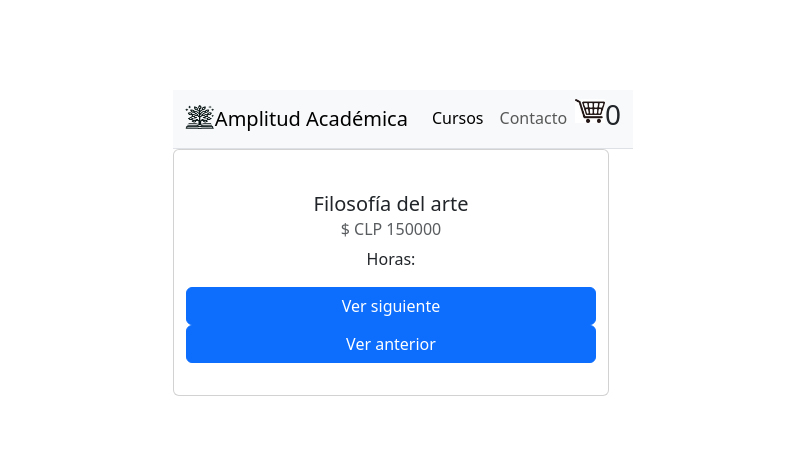
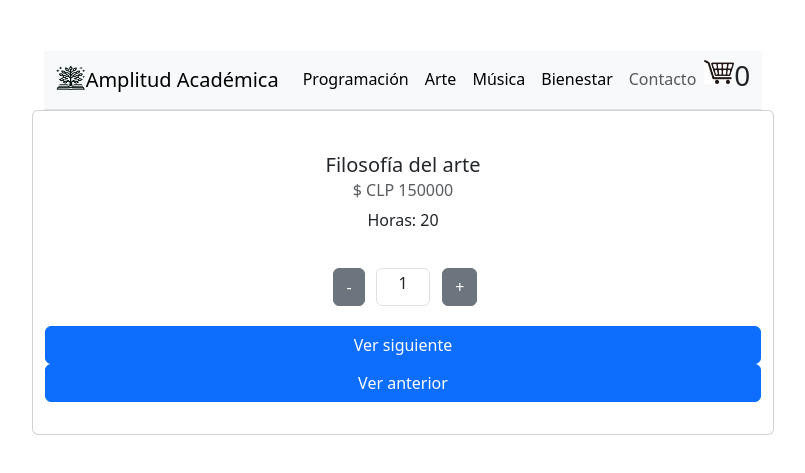
Before and after one commit to alexslater/catalogocursos, a React (Vite) app: page /detalle/1 in a window 1280 px wide. Shown: the part 157-630 px from the top of the page, without its empty margins (237-1042 px from the left). Built offline with nearby package versions, Linux system fonts and the light colour scheme.

Commit message:
Avance segunda entrega

```diff
--- a/src/App.jsx
+++ b/src/App.jsx
@@ -8,25 +8,25 @@ import ItemCount from './components/ItemCount/ItemCount'
 import './css/style.css'
 import ItemListContainer from './components/ItemListContainer/ItemListContainer'
 import { ItemDetailContainer } from './components/ItemDetailContainer/ItemDetailContainer'
+import {BrowserRouter, Routes, Route} from 'react-router-dom'
 
 function App() {
 
   return (
-    <div className='container'>
-      <div className="row">
-        <NavBar />
-      </div>
-      <div className='row'>
-        <ItemDetailContainer />
-      </div>
+    <BrowserRouter>
 
-     { /*
-      <div className='row'>
-        <ItemListContainer />
-      </div>
-      */
-      }
-    </div>
+
+      <NavBar />
+
+      <Routes>
+        <Route path="/" element={<ItemListContainer />} />
+        <Route path="/:categoriaID" element={<ItemListContainer />} />
+        <Route path="/detalle/:idcurso" element={<ItemDetailContainer />} />
+
+      </Routes>
+
+    </BrowserRouter>
+
 
   )
 }
--- a/src/asyncMock.js
+++ b/src/asyncMock.js
@@ -1,47 +1,75 @@
-// Mock del backend para el proyecto.
+//Mock API
+
+const categorias = [
+    {
+        "id_cat": 1,
+        "categoria": "Programación"
+
+    },
+    {
+        "id_cat": 2,
+        "categoria": "Arte"
+    },
+    {
+        "id_cat": 3,
+        "categoria": "Música"
+    },
+    {
+        "id_cat": 4,
+        "categoria": "Bienestar"
+    }
+]
 
 const cursos = [
     {
         "id": 1,
         "nombre_curso": "Introducción a la programación",
         "horas": 40,
-        "valor": 250000
+        "valor": 250000,
+        "categoria": "Programación"
     },
     {
         "id": 2,
         "nombre_curso": "Filosofía del arte",
         "horas": 20,
-        "valor": 150000
+        "valor": 150000,
+        "categoria": "Arte"
+
     },
     {
         "id": 3,
         "nombre_curso": "Teoría musical",
         "horas": 40,
-        "valor": 300000
+        "valor": 300000,
+        "categoria": "Música"
     },
     {
         "id": 4,
         "nombre_curso": "Bajo eléctrico",
         "horas": 20,
-        "valor": 140000
+        "valor": 140000,
+        "categoria": "Música"
     },
     {
         "id": 5,
         "nombre_curso": "Programación en ReactJS",
         "horas": 30,
-        "valor": 180000
+        "valor": 180000,
+        "categoria": "Programación"
     },
     {
         "id": 6,
         "nombre_curso": "Excel básico",
         "horas": 10,
-        "valor": 40000
+        "valor": 40000,
+        "categoria": "Programación"
     },
     {
         "id": 7,
         "nombre_curso": "Mindfulness",
         "horas": 20,
-        "valor": 25000
+        "valor": 25000,
+        "categoria": "Bienestar"
     }
 ]
 
@@ -58,6 +86,37 @@ export const getCursos = () => {
 
 }
 
+export const getCategorias = () => {
+
+    // Retorna el listado de categorías que está en la BD.
+
+    return new Promise((resolve, reject) => {
+        setTimeout(() => {
+            resolve(categorias)
+            reject("Error al obtener el listado de categorias")
+        }
+    )
+    }, 600)
+
+}
+
+export const getCursosCategoria = (categoria) => {
+
+    // Retorna todos los productos en una categoría definida
+    let cursos_categoria = []
+    return new Promise((resolve, reject) => {
+        setTimeout(() => {
+            for(const c of cursos) {
+                if(categoria === c.categoria)
+                    cursos_categoria.push(c)
+            }
+            resolve(cursos_categoria)
+            reject("Error al obtener los cursos!")
+        })
+    }, 600)
+
+}
+
 export const getCurso = (id) => {
 
     return new Promise((resolve, reject) => {
--- a/src/components/ItemCurso/ItemCurso.jsx
+++ b/src/components/ItemCurso/ItemCurso.jsx
@@ -1,16 +1,17 @@
 import React from 'react'
+import { Link } from 'react-router-dom'
 
 const ItemCurso = (props) => {
 
     const {curso} = props
-    const {id, nombre_curso, horas, valor} = curso
+    const {id, nombre_curso, valor} = curso
 
     return (
         <div key={id} className='card'>
             <h5 className='card-title'>{nombre_curso}</h5>
             <h6 className="card-subtitle mb-2 text-body-secondary">$ CLP {valor}</h6>
-            <p className='card-text'>Horas: {horas}</p>
             <p>{props.children}</p>
+            <Link to={`/detalle/${id}`}>Ver detalle</Link>
         </div>
     )
 
--- a/src/components/ItemDetail/ItemDetail.jsx
+++ b/src/components/ItemDetail/ItemDetail.jsx
@@ -1,4 +1,5 @@
 import React, { useState, useEffect } from "react";
+import ItemCount from "../ItemCount/ItemCount";
 
 export const ItemDetail = ({curso, mostrarSiguiente, mostrarAnterior}) => {
 
@@ -7,12 +8,15 @@ export const ItemDetail = ({curso, mostrarSiguiente, mostrarAnterior}) => {
     <div key={curso.id} className='card'>
         <h5 className='card-title'>{curso.nombre_curso}</h5>
         <h6 className="card-subtitle mb-2 text-body-secondary">$ CLP {curso.valor}</h6>
-        <p className='card-text'>Horas: {curso.classNamehoras}</p>
+        <p className='card-text'>Horas: {curso.horas}</p>
         <div className="col">
 
         </div>
+        <ItemCount />
         <button className="btn btn-primary" onClick={mostrarSiguiente}>Ver siguiente</button>
         <button className="btn btn-primary" onClick={mostrarAnterior}>Ver anterior</button>
+
+
     </div>
 
     </>
--- a/src/components/ItemDetailContainer/ItemDetailContainer.jsx
+++ b/src/components/ItemDetailContainer/ItemDetailContainer.jsx
@@ -1,31 +1,37 @@
 import React, { useState, useEffect } from "react";
 import { getCurso } from '../../asyncMock'
 import { ItemDetail } from "../ItemDetail/ItemDetail";
+import { useNavigate, useParams } from "react-router-dom";
 
 
 
 export const ItemDetailContainer = (props) => {
 
+    const { idcurso } = useParams()
     const [curso, setCurso] = useState({})
     const [cargando, setCargando] = useState(true)
-    const [cursoID, setCursoID] = useState(1)
+    const [cursoID, setCursoID] = useState(idcurso)
+    const navigate = useNavigate()
+
+
 
     const mostrarSiguiente = () => {
-        // Agregar acá comportamiento para evitar que se muestren numeros mayores al max ID
-        setCursoID(cursoID + 1)
+        let ruta = idcurso*1 + 1
+        navigate(`/detalle/${ruta}`)
     }
 
     const mostrarAnterior = () => {
-        if (cursoID > 1)
-            setCursoID(cursoID - 1)
+        let ruta = idcurso*1 - 1
+        navigate(`/detalle/${ruta}`)
     }
 
     useEffect(() => {
-        getCurso(cursoID)
+        setCargando(true)
+        getCurso(idcurso)
         .then((res) => setCurso(res))
         .catch((err) => console.log("Error: " + err))
         .finally(() => setCargando(false))
-    }, [cursoID])
+    }, [cursoID, idcurso])
 
     if(cargando) {
         return (
--- a/src/components/ItemListContainer/ItemListContainer.jsx
+++ b/src/components/ItemListContainer/ItemListContainer.jsx
@@ -1,21 +1,35 @@
 import React, { useState, useEffect } from 'react'
+import { getCursosCategoria } from '../../asyncMock'
 import { getCursos } from '../../asyncMock'
 import ItemCurso from '../ItemCurso/ItemCurso'
 import ItemCount from '../ItemCount/ItemCount'
+import { useParams } from 'react-router-dom'
+import { Button } from 'bootstrap/dist/js/bootstrap.bundle.min'
 
 const ItemListContainer = () => {
 
     const [cursos, setCursos] = useState([])
     const [cargando, setCargando] = useState(true)
 
+    const params = useParams()
+
     useEffect(() => {
-        getCursos()
-        .then((res) => setCursos(res))
-        .catch((err) => console.log("Error: " + err))
-        .finally(() => setCargando(false))
+        if(params) {
+            getCursosCategoria(params.categoriaID)
+            .then((res) => setCursos(res))
+            .catch((err) => console.log("Error: " + err))
+            .finally(() => setCargando(false))
+        }
+        if(params.categoriaID === undefined) {
+            getCursos()
+            .then((res) => setCursos(res))
+            .catch((err) => console.log("Error: " + err))
+            .finally(() => setCargando(false))
+            console.log("Pasaste por aca?")
+        }
     }, [])
 
-    console.log(cursos)
+
 
     if(cargando) {
         return (
@@ -28,10 +42,8 @@ const ItemListContainer = () => {
                 {cursos.map((el) => {
                     return (
                        <>
-                       <ItemCurso key={el.id} curso={el}>
-                        Testing
-                        </ItemCurso>
-                       <ItemCount />
+                       <ItemCurso key={el.id} curso={el} />
+
                        </>
                     )
                 })}
--- a/src/components/NavBar/NavBar.jsx
+++ b/src/components/NavBar/NavBar.jsx
@@ -4,6 +4,8 @@ import Popper from 'popper.js';
 import 'bootstrap/dist/js/bootstrap.bundle.min';
 import aalogo from './assets/logoaa-small.png';
 import CartWidget from '../CartWidget/CartWidget';
+import { useEffect, useState } from 'react';
+import { getCategorias } from '../../asyncMock'
 
 /*<a className="navbar-brand" href="#">
 <img src={aalogo} alt="Logo Amplitud Académica" width="30" height="24" className="d-inline-block align-text-top" />
@@ -12,21 +14,35 @@ Amplitud Académica
 
 function NavBar () {
 
+    const [categorias, setCategorias] = useState([])
+    const [cargando, setCargando] = useState(true)
+
+
+    useEffect(() => {
+        getCategorias()
+        .then((res) => setCategorias(res))
+        .catch((err) => console.log("Error: " + err))
+        .finally(() => setCargando(false))
+    }, [])
+
+    console.log(categorias)
+
     return (
 
         <nav className="navbar navbar-expand-lg bg-body-tertiary border-bottom border-body">
             <div className="container-fluid">
-                <a className="navbar-brand" href="#">
+                <a className="navbar-brand" href="/">
                 <img src={aalogo} alt="Logo Amplitud Académica" width="30" height="24" className="d-inline-block align-text-top" />
                 Amplitud Académica
                 </a>
                 <div className="collapse navbar-collapse justify-content-end" id="navbarNavAltMarkup">
                     <ul className='navbar-nav'>
+
+                        {
+                            categorias.length > 0 && categorias.map(e => <li key={e.id}><a className="nav-link active" aria-current="page" href={`/${e.categoria}`}>{e.categoria}</a></li>)
+                        }
                         <li>
-                        <a className="nav-link active" aria-current="page" href="#">Cursos</a>
-                        </li>
-                        <li>
-                            <a className="nav-link" href="#">Contacto</a>
+                            <a className="nav-link" href="/">Contacto</a>
                         </li>
                         <li>
                             <CartWidget />
```
Also changed, not shown: src/assets/curso_id_1.jpeg (added), src/assets/curso_id_2.jpeg (added).
